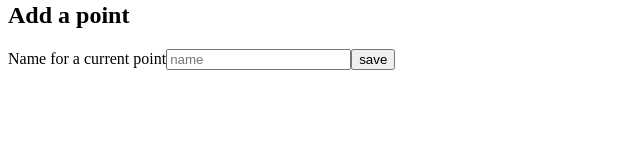
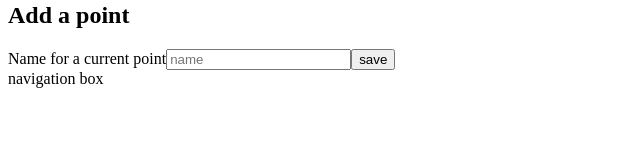
Before and after one commit to kjarmicki/atob, a React app: page / in a window 1280 px wide. Shown: the part 125-285 px from the top of the page, without its empty margins (0-640 px from the left). Built offline with nearby package versions, Linux system fonts and the light colour scheme.

Commit message:
navigation page skeleton

```diff
--- a/src/views/main.jsx
+++ b/src/views/main.jsx
@@ -1,7 +1,8 @@
 'use strict';
 
 import React from 'react';
-import PointsPage from './points/points-page'
+import PointsPage from './points/points-page';
+import NavigationPage from './navigation/navigation-page';
 
 export default class Main extends React.Component {
     render() {
@@ -13,7 +14,8 @@ export default class Main extends React.Component {
                     geolocationProvider={this.props.geolocationProvider}
                     events={this.props.events}
                 />
+                <NavigationPage />
             </div>
-        )
+        );
     }
 }
--- /dev/null
+++ b/src/views/navigation/navigation-box.jsx
@@ -0,0 +1,11 @@
+'use strict';
+
+import React from 'react';
+
+export default class NavigationBox extends React.Component {
+    render() {
+        return(
+            <div class="navigation-box">navigation box</div>
+        );
+    }
+}
--- /dev/null
+++ b/src/views/navigation/navigation-page.jsx
@@ -0,0 +1,14 @@
+'use strict';
+
+import React from 'react';
+import NavigationBox from './navigation-box';
+
+export default class NavigationPage extends React.Component {
+    render() {
+        return(
+            <div class="navigation-page">
+                <NavigationBox />
+            </div>
+        );
+    }
+}
```
